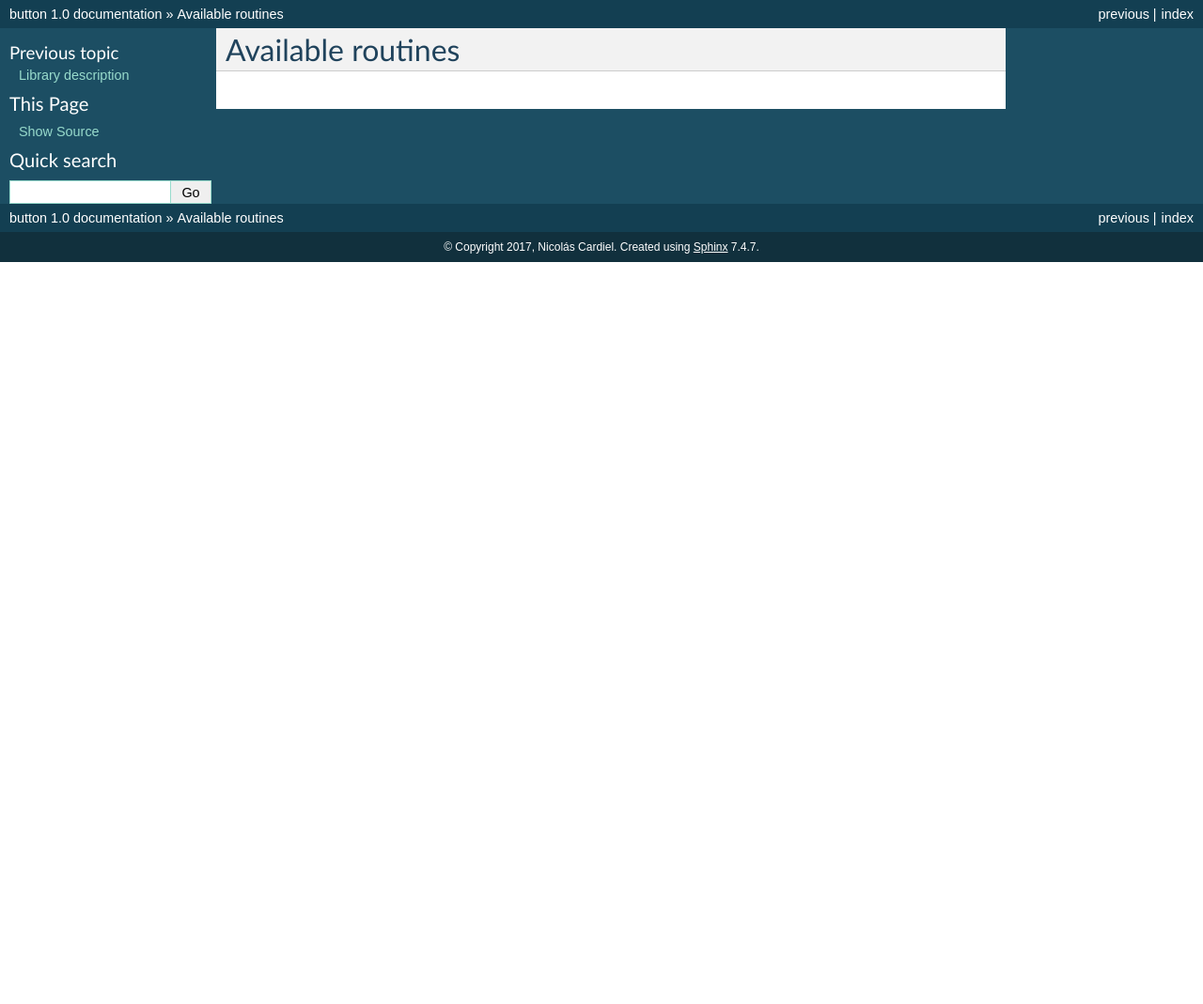
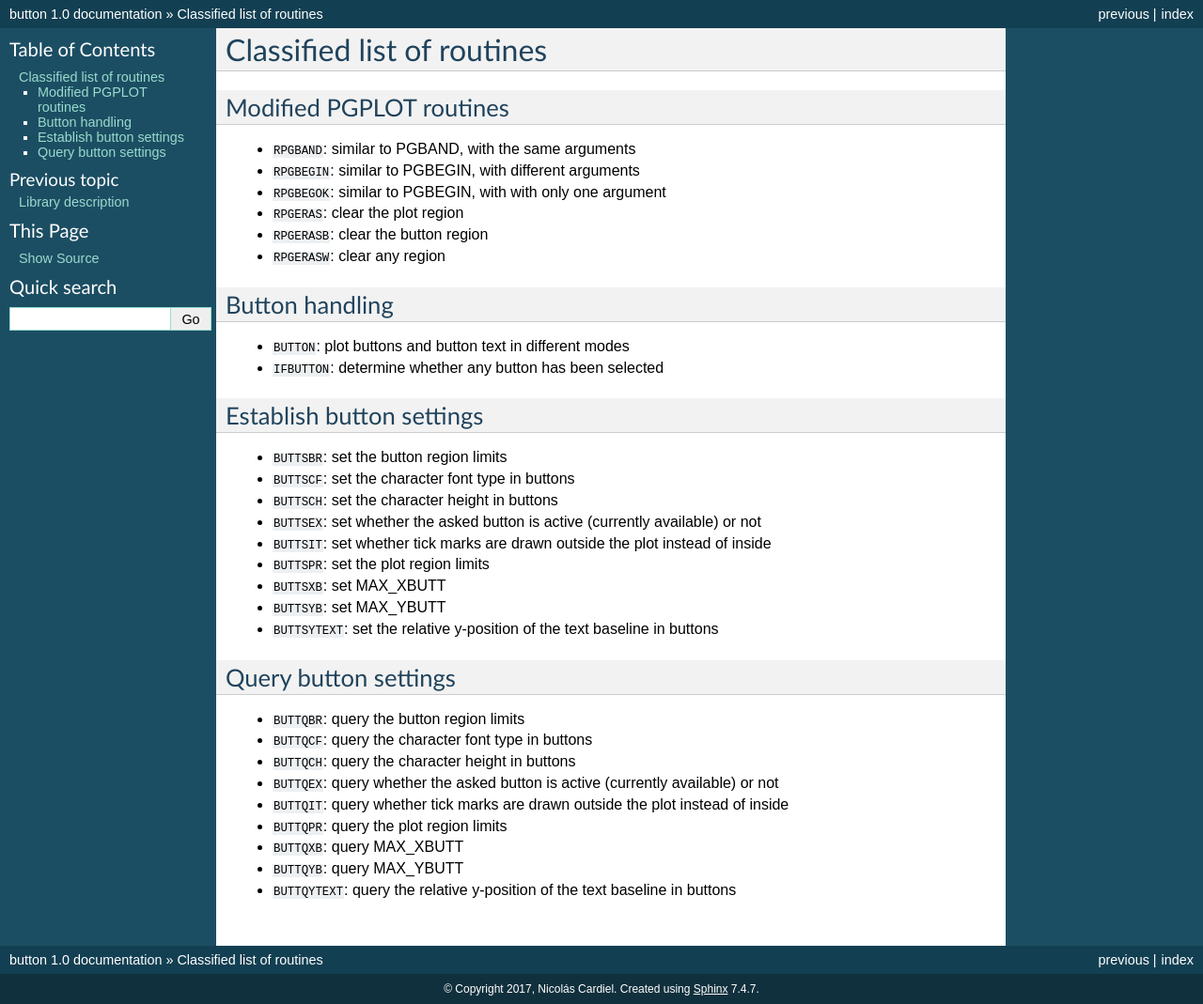
Before and after one commit to nicocardiel/button, a Sphinx documentation site: the page built from docs/available_routines.rst, in a window 1280 px wide. Shown: the whole page at 94% size. Built offline with Sphinx 7.4.7, drawn with Linux system fonts in a browser that asks for light colours; formulas are drawn with MathJax 3; before the commit the page ends 900 px from its top, so only the background shows below that.

Commit message:
Update available_routines.rst

```diff
--- a/docs/available_routines.rst
+++ b/docs/available_routines.rst
@@ -1,2 +1,44 @@
-Available routines
-==================
+Classified list of routines
+===========================
+
+Modified PGPLOT routines
+------------------------
+
+* ``RPGBAND``: similar to PGBAND, with the same arguments
+* ``RPGBEGIN``: similar to PGBEGIN, with different arguments
+* ``RPGBEGOK``: similar to PGBEGIN, with with only one argument
+* ``RPGERAS``: clear the plot region
+* ``RPGERASB``: clear the button region
+* ``RPGERASW``: clear any region
+
+Button handling
+---------------
+
+* ``BUTTON``: plot buttons and button text in different modes
+* ``IFBUTTON``: determine whether any button has been selected
+
+Establish button settings
+-------------------------
+
+* ``BUTTSBR``: set the button region limits
+* ``BUTTSCF``: set the character font type in buttons
+* ``BUTTSCH``: set the character height in buttons
+* ``BUTTSEX``: set whether the asked button is active (currently available) or not
+* ``BUTTSIT``: set whether tick marks are drawn outside the plot instead of inside
+* ``BUTTSPR``: set the plot region limits
+* ``BUTTSXB``: set MAX_XBUTT
+* ``BUTTSYB``: set MAX_YBUTT
+* ``BUTTSYTEXT``: set the relative y-position of the text baseline in buttons
+
+Query button settings
+---------------------
+
+* ``BUTTQBR``: query the button region limits
+* ``BUTTQCF``: query the character font type in buttons
+* ``BUTTQCH``: query the character height in buttons
+* ``BUTTQEX``: query whether the asked button is active (currently available) or not
+* ``BUTTQIT``: query whether tick marks are drawn outside the plot instead of inside
+* ``BUTTQPR``: query the plot region limits
+* ``BUTTQXB``: query MAX_XBUTT
+* ``BUTTQYB``: query MAX_YBUTT
+* ``BUTTQYTEXT``: query the relative y-position of the text baseline in buttons
```
